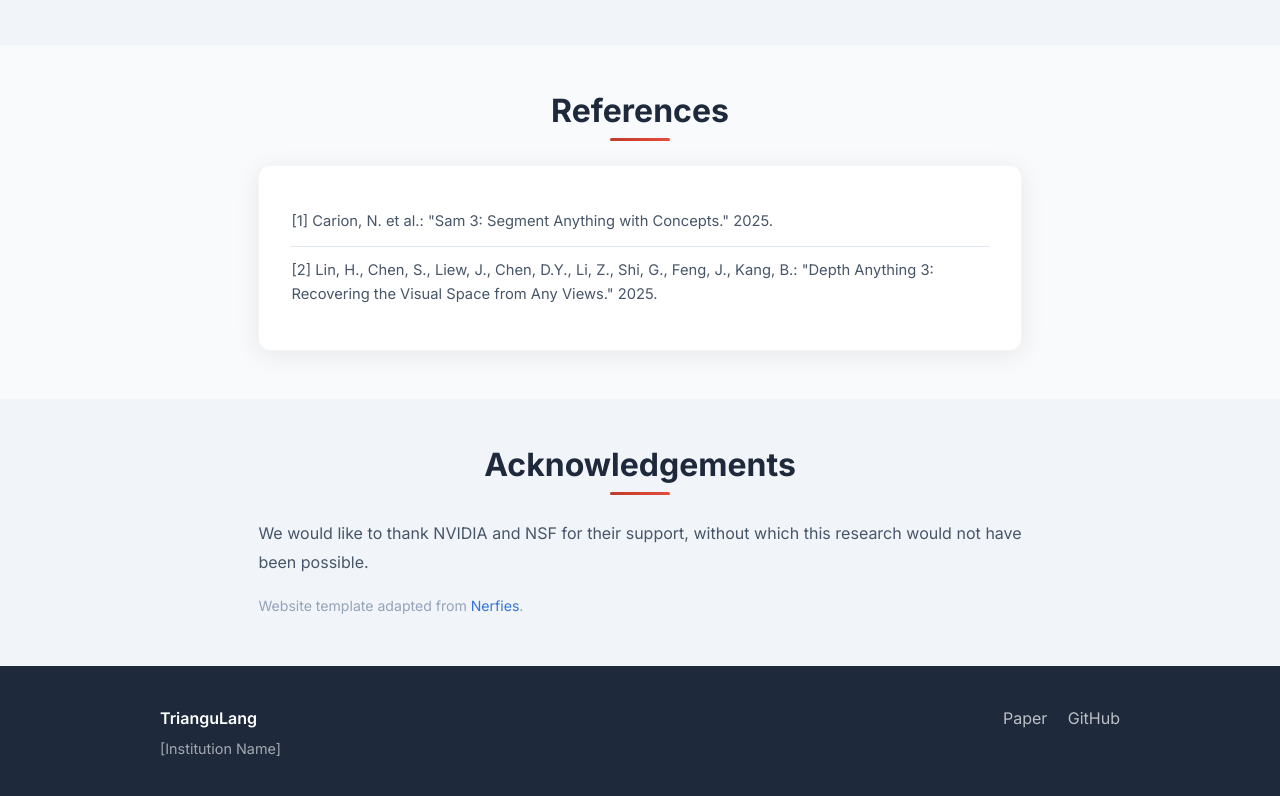
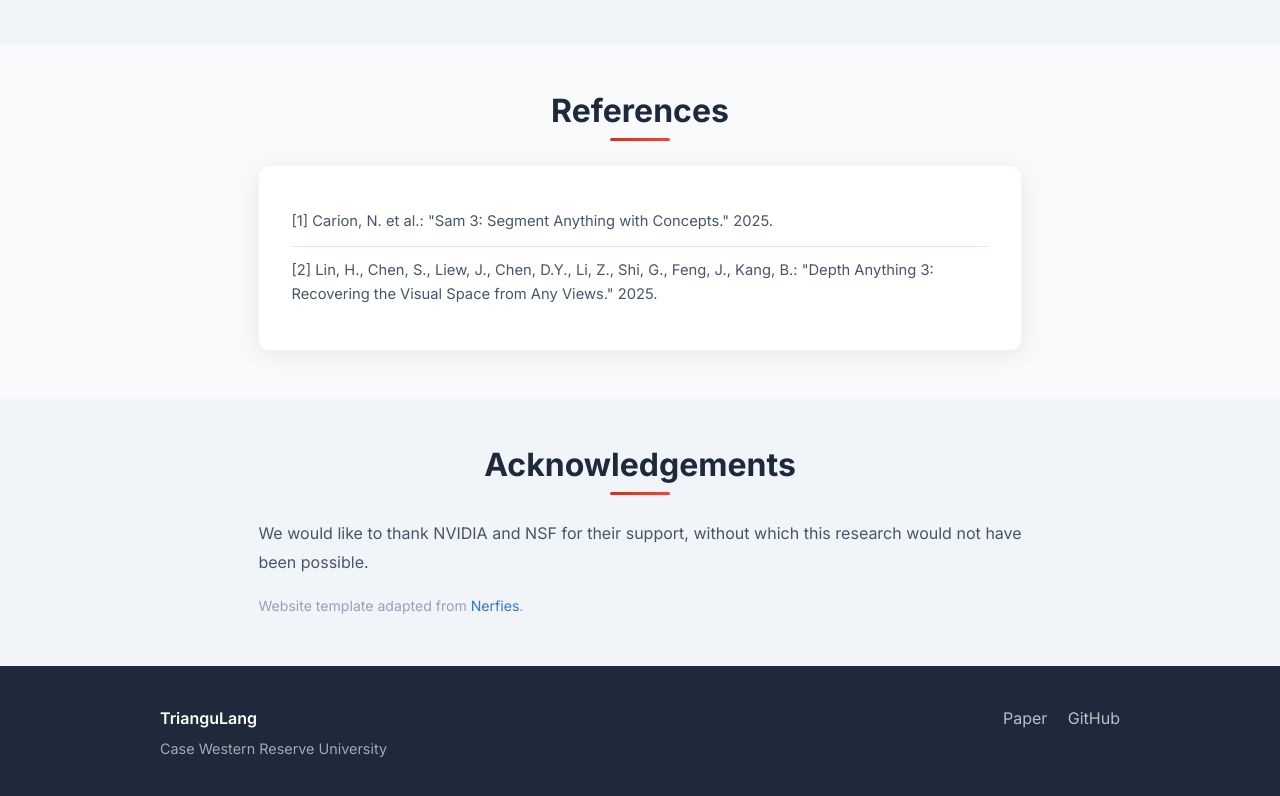
Before and after one commit to CWRU-AISM/triangulang, a plain HTML site: page index.html in a window 1280 px wide. Shown: the part 4905-5701 px from the top of the page. Drawn offline with Linux system fonts and the light colour scheme; some icons are missing; a web font is replaced by a local one.

Commit message:
replaced filler text

```diff
--- a/index.html
+++ b/index.html
@@ -365,7 +365,7 @@
     <div class="columns">
       <div class="column is-half">
         <p style="font-weight: 600; color: white; margin-bottom: 0.5rem;">TrianguLang</p>
-        <p style="font-size: 0.9rem;">[Institution Name]</p>
+        <p style="font-size: 0.9rem;">Case Western Reserve University</p>
       </div>
       <div class="column is-half has-text-right">
         <a href="#" style="margin-right: 1rem;">Paper</a>
```
